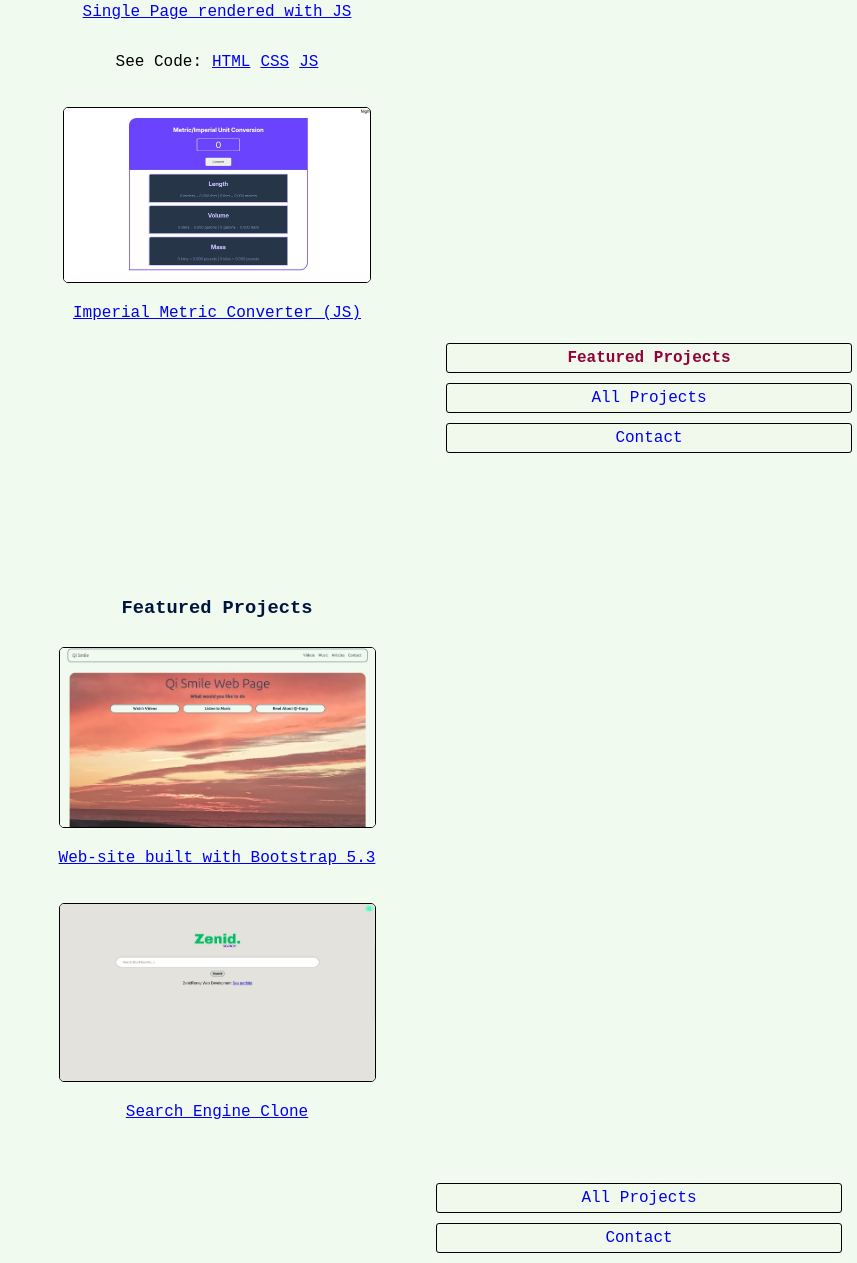
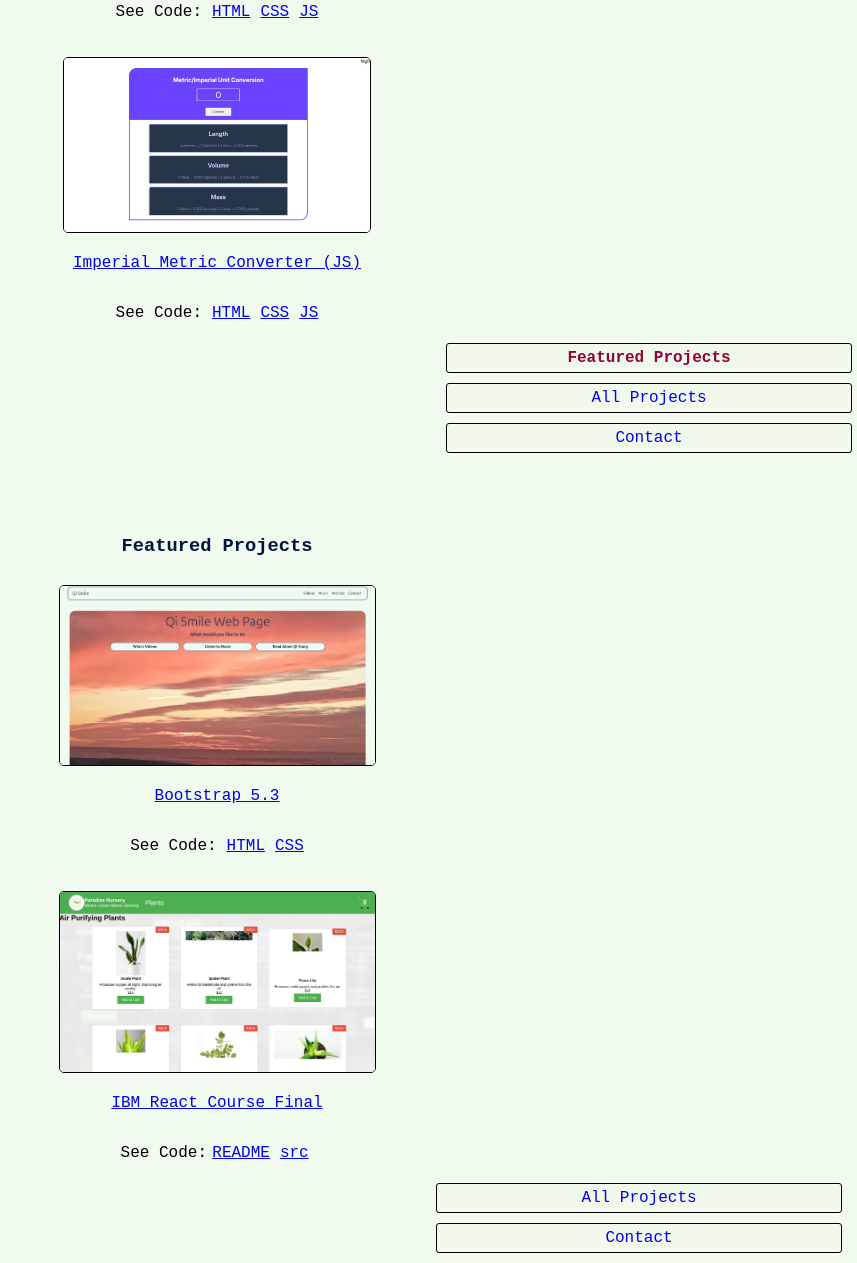
Before and after one commit to zenidreney/portfolio-landing, a plain HTML site: page index.html in a window 1280 px wide. Shown: the part 342-1605 px from the top of the page, without its empty margins (423-1280 px from the left). Drawn offline with Linux system fonts and the light colour scheme; a web font is replaced by a local one.

Commit message:
changed the featured sites

```diff
--- a/index.html
+++ b/index.html
@@ -52,7 +52,7 @@
                                         class="img-thumbnail"
                                         src="media/oldagram-screenshot.jpg"
                                         alt="Image of Bootstrap Web Site." />
-                                    <p>Single Page rendered with JS</p>
+                                    <p>SPA Sample</p>
                                 </a>
                                 <div class="link-container">
                                     <p>See Code:</p>
@@ -88,6 +88,29 @@
                                         alt="Image of search clone." />
                                     <p>Imperial Metric Converter (JS)</p>
                                 </a>
+                                <div class="link-container">
+                                    <p>See Code:</p>
+                                    <ul class="link-ul">
+                                        <li>
+                                            <a
+                                                href="https://github.com/zenidreney/portfolio/blob/main/unit-converter/index.html"
+                                                >HTML</a
+                                            >
+                                        </li>
+                                        <li>
+                                            <a
+                                                href="https://github.com/zenidreney/portfolio/blob/main/unit-converter/styles.css"
+                                                >CSS</a
+                                            >
+                                        </li>
+                                           <li>
+                                            <a
+                                                href="https://github.com/zenidreney/portfolio/blob/main/unit-converter/script.js"
+                                                >JS</a
+                                            >
+                                        </li>
+                                    </ul>
+                                </div>
                             </div>
                         </li>
                     </ul>
@@ -130,19 +153,55 @@
                                         class="img-thumbnail"
                                         src="media/qismile-landing-screen.jpg"
                                         alt="Image of Bootstrap Web Site." />
-                                    <p>Web-site built with Bootstrap 5.3</p>
+                                    <p>Bootstrap 5.3</p>
                                 </a>
+                                <div class="link-container">
+                                    <p>See Code:</p>
+                                    <ul class="link-ul">
+                                        <li>
+                                            <a
+                                                href="https://github.com/zenidreney/qismile/blob/main/index.html"
+                                                >HTML</a
+                                            >
+                                        </li>
+                                        <li>
+                                            <a
+                                                href="https://github.com/zenidreney/qismile/blob/main/styles.css"
+                                                >CSS</a
+                                            >
+                                        </li>
+                                    </ul>
+                                </div>
                             </div>
                         </li>
                         <li>
                             <div class="img-link-container">
-                                <a href="https://zenidreney.github.io/portfolio/zenidsearch/"
+                                <a href="https://zenidreney.github.io/e-plantShopping/"
                                     ><img
                                         class="img-thumbnail"
-                                        src="media/zenid-search-landing-screen.jpg"
-                                        alt="Image of search clone." />
-                                    <p>Search Engine Clone</p>
+                                        src="media/react-final.jpg"
+                                        alt="Image of a student project made with React.js." />
+                                    <p>IBM React Course Final</p>
                                 </a>
+
+                                <div class="link-container">
+                                    <p>See Code:</p>
+                                    <ul class="link-ul">
+                                        <li>
+                                            <a
+                                                href="https://github.com/zenidreney/e-plantShopping/blob/main/README.md"
+                                                >README</a
+                                            >
+                                        </li>
+                                        <li>
+                                            <a
+                                                href="https://github.com/zenidreney/e-plantShopping/tree/main/src"
+                                                >src</a
+                                            >
+                                        </li>
+
+                                    </ul>
+                                </div>
                             </div>
                         </li>
                     </ul>
```
Also changed, not shown: media/react-final.jpg (added).
